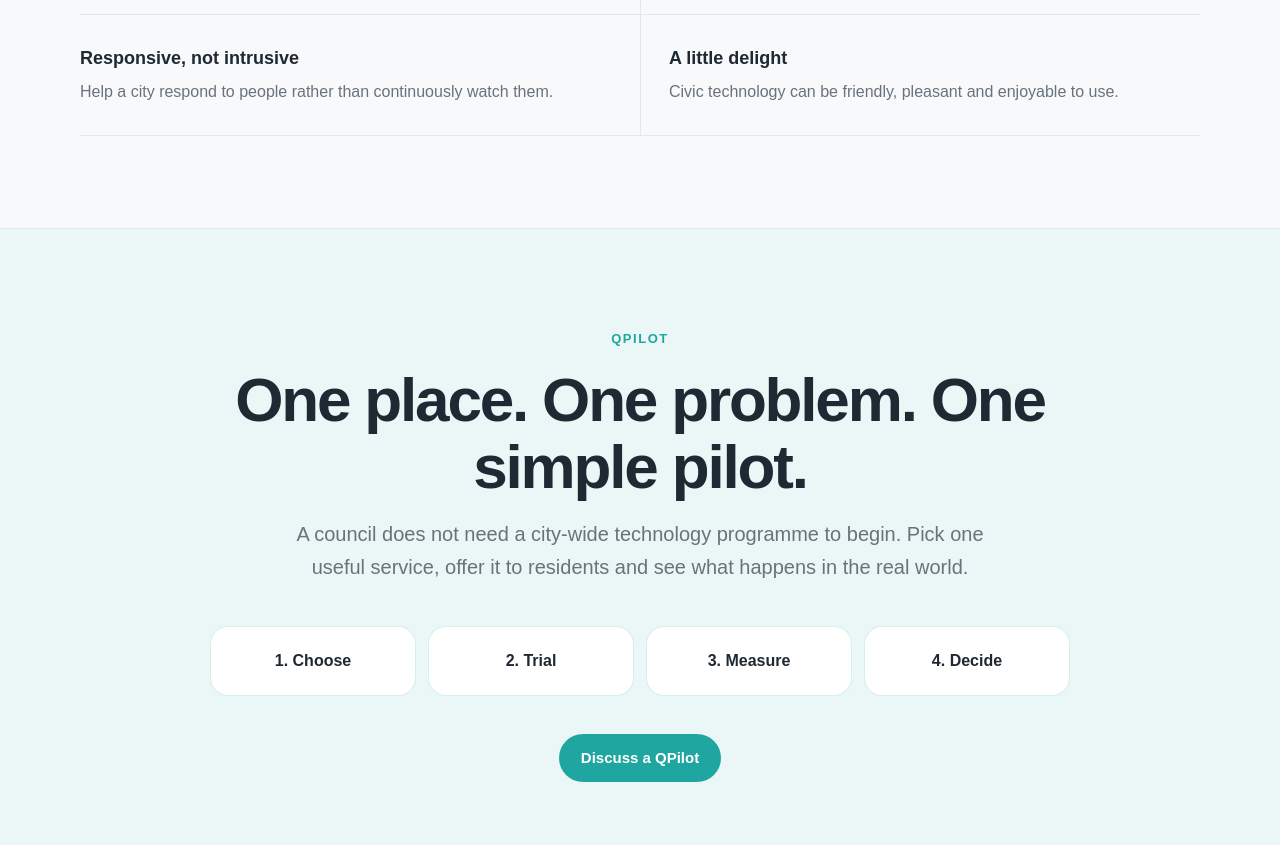
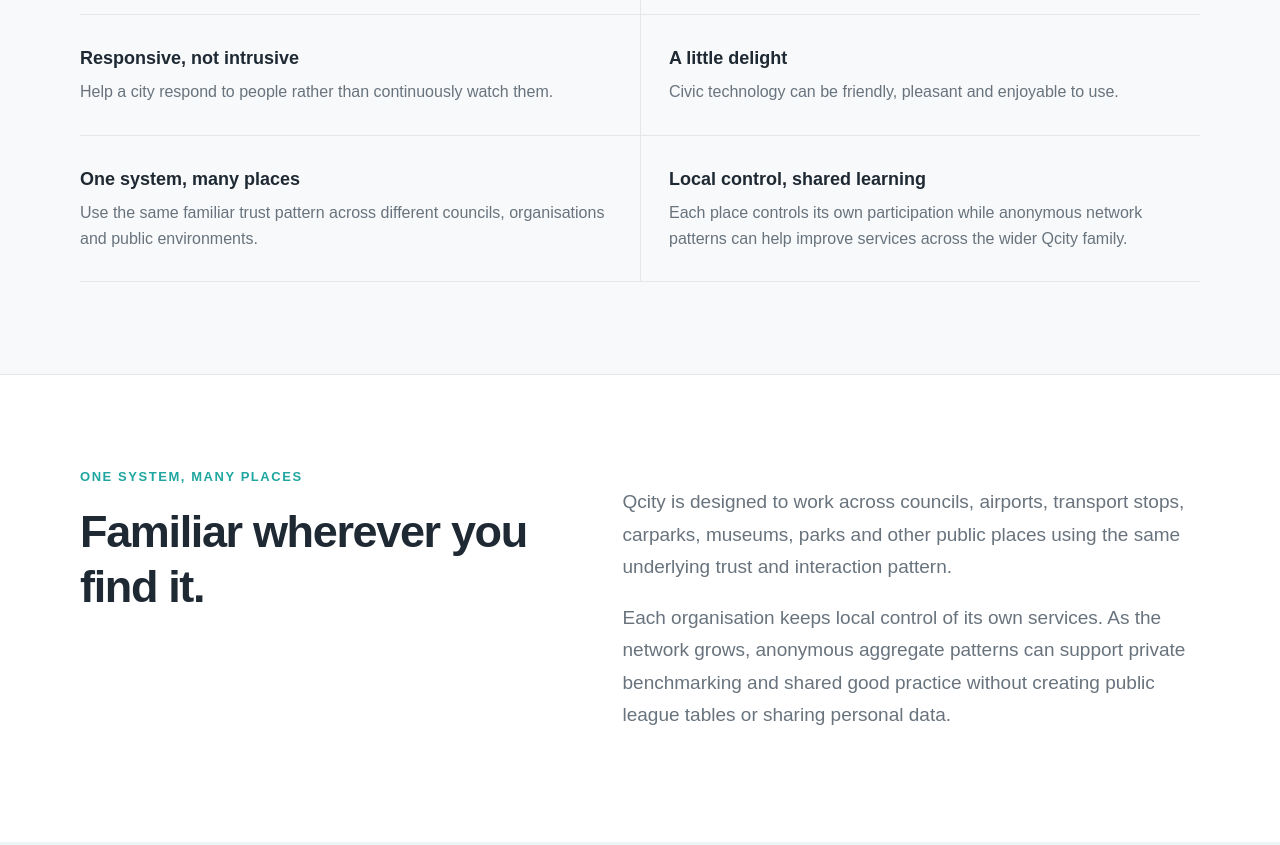
Before and after one commit to drhoo/Qcity, a plain HTML site: page index.html in a window 1280 px wide. Shown: the part 3220-4065 px from the top of the page. Drawn offline with Linux system fonts and the light colour scheme.

Commit message:
Enhance civic technology principles and local control section
Added principles for civic technology and enhanced section on local control and shared learning.

```diff
--- a/index.html
+++ b/index.html
@@ -915,6 +915,53 @@
           </p>
         </div>
 
+        <div class="principle">
+          <strong>One system, many places</strong>
+          <p>
+            Use the same familiar trust pattern across different councils,
+            organisations and public environments.
+          </p>
+        </div>
+
+        <div class="principle">
+          <strong>Local control, shared learning</strong>
+          <p>
+            Each place controls its own participation while anonymous network
+            patterns can help improve services across the wider Qcity family.
+          </p>
+        </div>
+
+      </div>
+
+    </div>
+  </section>
+
+
+  <!-- ONE SYSTEM, MANY PLACES -->
+
+  <section class="section">
+    <div class="wrap split">
+
+      <div>
+        <div class="eyebrow">One system, many places</div>
+        <p class="big-statement">
+          Familiar wherever you find it.
+        </p>
+      </div>
+
+      <div>
+        <p class="lead">
+          Qcity is designed to work across councils, airports, transport stops,
+          carparks, museums, parks and other public places using the same
+          underlying trust and interaction pattern.
+        </p>
+
+        <p class="lead">
+          Each organisation keeps local control of its own services. As the
+          network grows, anonymous aggregate patterns can support private
+          benchmarking and shared good practice without creating public league
+          tables or sharing personal data.
+        </p>
       </div>
 
     </div>
@@ -968,7 +1015,9 @@
 
         <p>
           Qcity can reveal useful patterns in public interaction without
-          needing to identify the people behind them.
+          needing to identify the people behind them. Across participating
+          places, anonymous aggregate patterns can also support private
+          benchmarking and shared learning.
         </p>
 
         <div class="signal-points">
```
